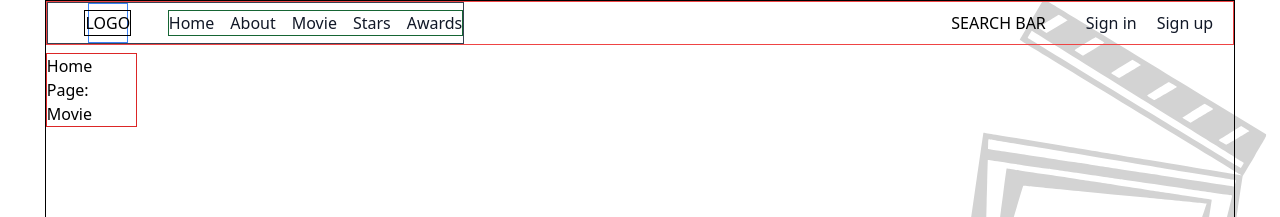
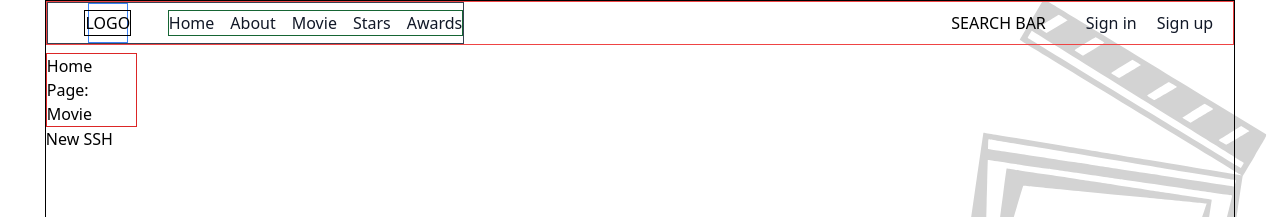
Before and after one commit to PavelAB/MovieTS, a React (Vite) app: page / in a window 1280 px wide. Shown: the top 217 px of the page. Built offline with nearby package versions, Linux system fonts and the light colour scheme; no server answers.

Commit message:
test: new SSH 2

```diff
--- a/src/pages/home/homePage.tsx
+++ b/src/pages/home/homePage.tsx
@@ -7,6 +7,9 @@ const HomePage: React.FC = () => {
             <h1 className="col-span-12 border border-red-600">
                 Home Page: Movie
             </h1>
+            <h2>
+                New SSH
+            </h2>
         </div>
     )
 }
```
